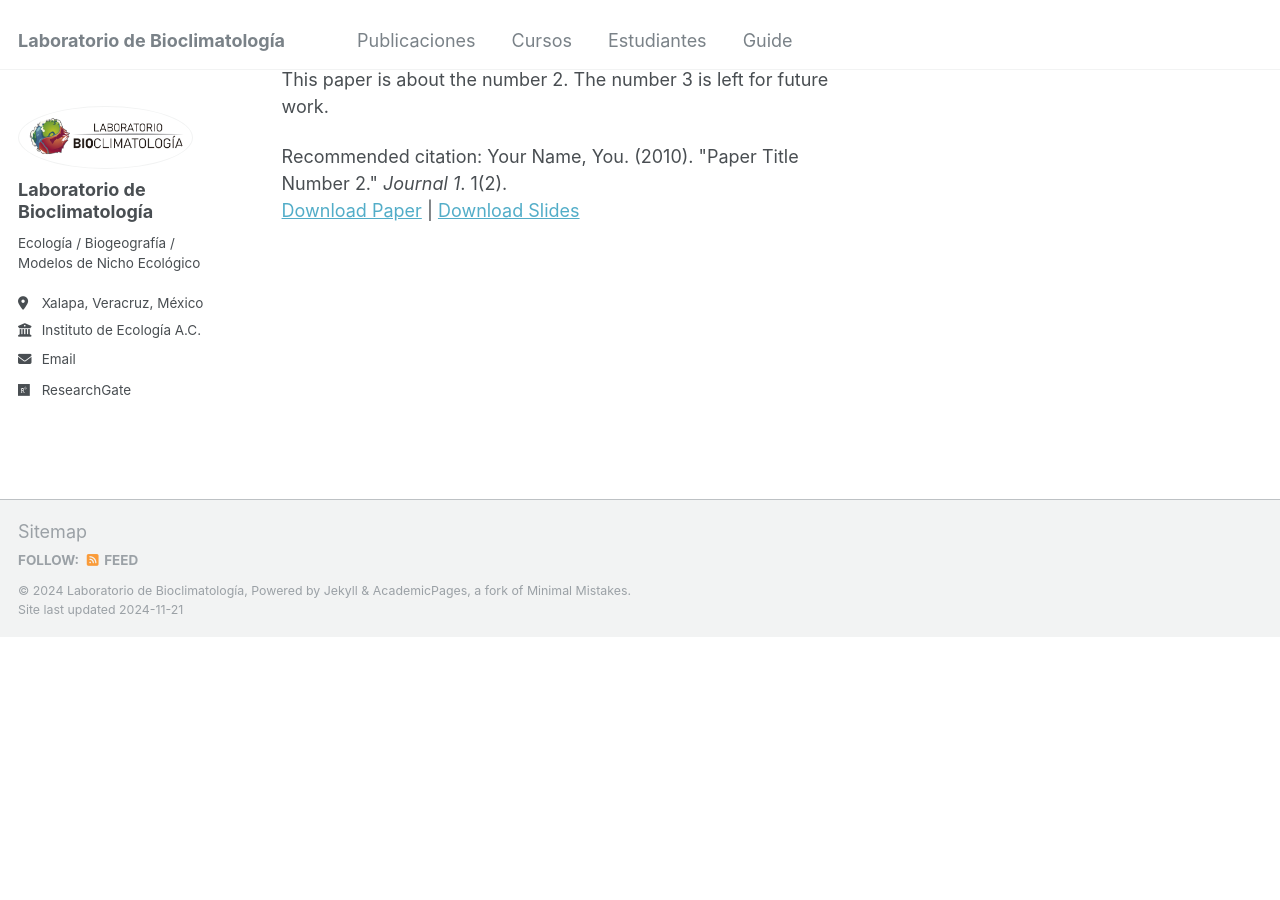
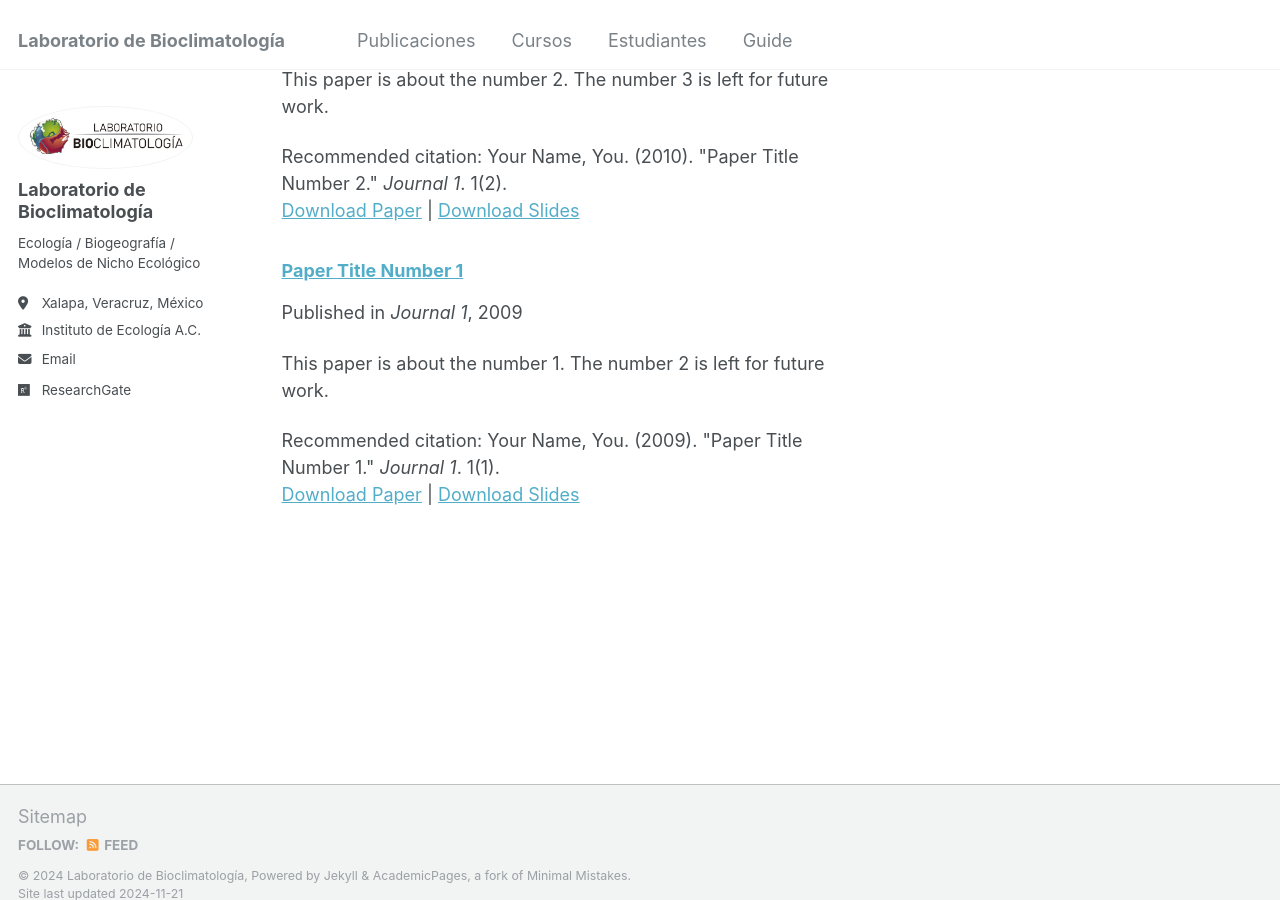
Before and after one commit to Labbioclim/bioclimat, a Jekyll site: the page built from _pages/publications.html, in a window 1280 px wide and 900 px high, scrolled down 570 px. Built offline with Jekyll 4.4.1, drawn with Linux system fonts in a browser that asks for light colours; a file with an impossible date is left out; before the commit the page ends 1207 px from its top, so only the background shows below that.

Commit message:
Update 2009-10-01-paper-title-number-1.md

```diff
--- a/_publications/2009-10-01-paper-title-number-1.md
+++ b/_publications/2009-10-01-paper-title-number-1.md
@@ -1,13 +1,14 @@
 ---
-title: "Calibration areas in ecological niche and species distribution modelling: Unravelling approaches and concepts"
+title: "Paper Title Number 1"
 collection: publications
 category: manuscripts
-link: "https://doi.org/10.1111/jbi.14834"
-permalink: "https://labbioclim.github.io/ https://doi.org/10.1111/jbi.14834"
+permalink: /publication/2009-10-01-paper-title-number-1
 excerpt: 'This paper is about the number 1. The number 2 is left for future work.'
-date: 2024
-venue: 'Journal of Biogeography'
-citation: 'Rojas‐Soto, O., Forero‐Rodríguez, J. S., Galindo‐Cruz, A., Mota‐Vargas, C., Parra‐Henao, K. D., Peña‐Peniche, A., ... & Trinidad‐Domínguez, C. D. (2024). Calibration areas in ecological niche and species distribution modelling: Unravelling approaches and concepts. Journal of Biogeography, 51(8), 1416-1428. https://doi.org/10.1111/jbi.14834'
+date: 2009-10-01
+venue: 'Journal 1'
+slidesurl: 'http://academicpages.github.io/files/slides1.pdf'
+paperurl: 'http://academicpages.github.io/files/paper1.pdf'
+citation: 'Your Name, You. (2009). &quot;Paper Title Number 1.&quot; <i>Journal 1</i>. 1(1).'
 ---
 
 The contents above will be part of a list of publications, if the user clicks the link for the publication than the contents of section will be rendered as a full page, allowing you to provide more information about the paper for the reader. When publications are displayed as a single page, the contents of the above "citation" field will automatically be included below this section in a smaller font.
```
